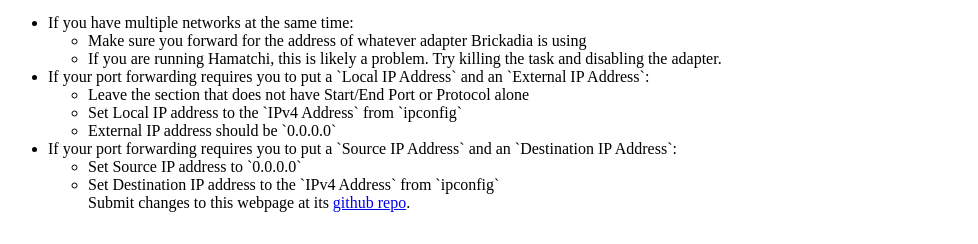
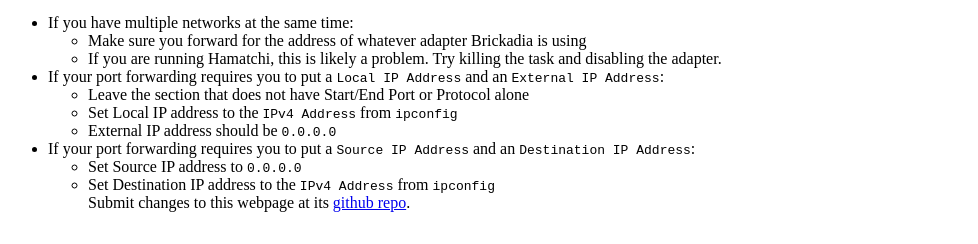
Before and after one commit to brickadia-community/portforward, a plain HTML site: page index.html in a window 1280 px wide. Shown: the part 442-686 px from the top of the page, without its empty margins (0-978 px from the left). Drawn offline with Linux system fonts and the light colour scheme.

Commit message:
convert more things from md to html

```diff
--- a/index.html
+++ b/index.html
@@ -35,19 +35,19 @@
   </li>
 
   <li>
-    If your port forwarding requires you to put a `Local IP Address` and an `External IP Address`:
+    If your port forwarding requires you to put a <code>Local IP Address</code> and an <code>External IP Address</code>:
     <ul>
       <li>Leave the section that does not have Start/End Port or Protocol alone</li>
-      <li>Set Local IP address to the `IPv4 Address` from `ipconfig`</li>
-      <li>External IP address should be `0.0.0.0`</li>
+      <li>Set Local IP address to the <code>IPv4 Address</code> from <code>ipconfig</code></li>
+      <li>External IP address should be <code>0.0.0.0</code></li>
     </ul>
   </li>
 
   <li>
-    If your port forwarding requires you to put a `Source IP Address` and an `Destination IP Address`:
+    If your port forwarding requires you to put a <code>Source IP Address</code> and an <code>Destination IP Address</code>:
     <ul>
-      <li>Set Source IP address to `0.0.0.0`</li>
-      <li>Set Destination IP address to the `IPv4 Address` from `ipconfig`</li>
+      <li>Set Source IP address to <code>0.0.0.0</code></li>
+      <li>Set Destination IP address to the <code>IPv4 Address</code> from <code>ipconfig</code></li>
     </ul>
   </li>
 <ul>
```
